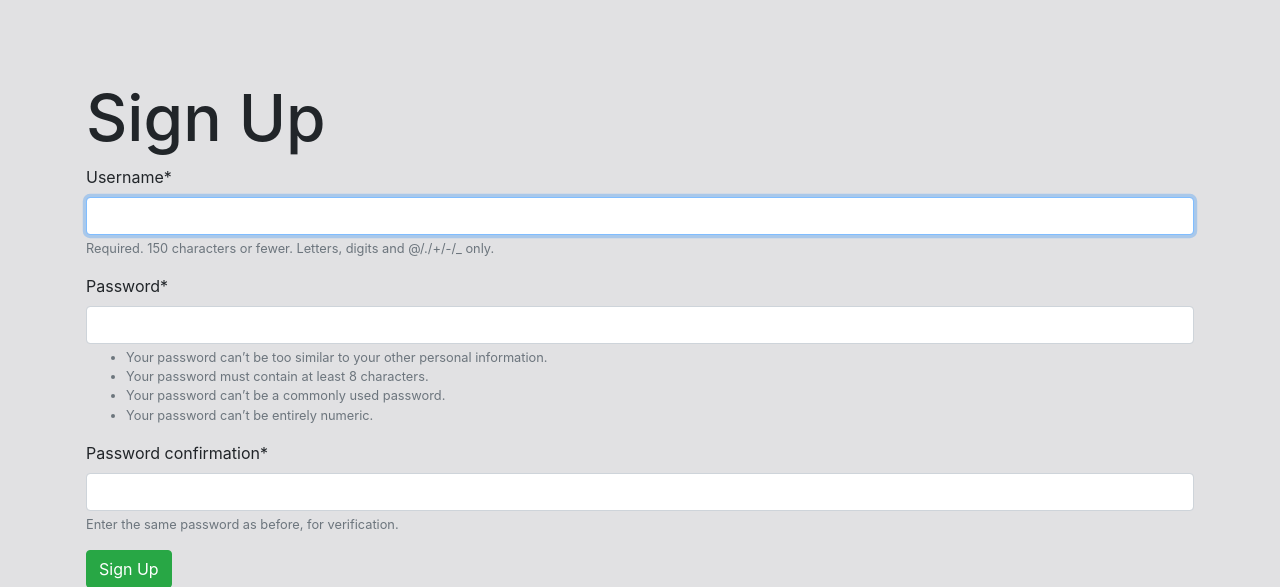
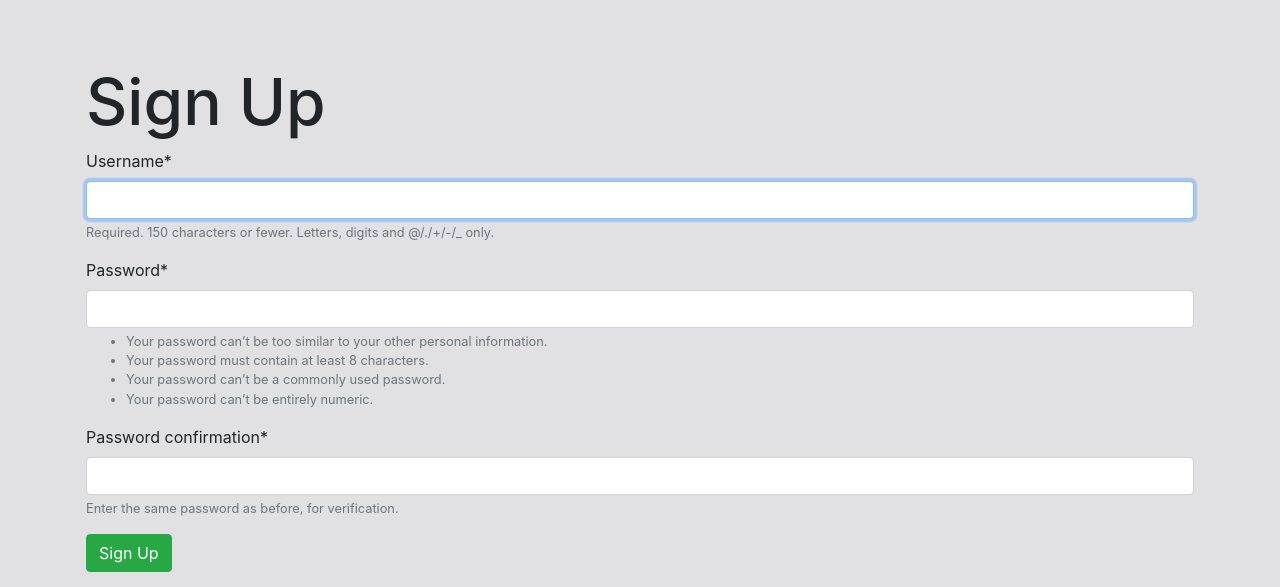
Before and after one commit to mjohnson518/ndc-api, a Django app: page /signup/ in a window 1280 px wide. Shown: the part 62-649 px from the top of the page. Run offline with Django 3.2, Linux system fonts and the light colour scheme; parts of the project's set-up code (start-up, migrations or seed data) failed here and were passed over; some libraries are stand-ins or nearby versions.

Commit message:
style updts

```diff
--- a/static/css/base.css
+++ b/static/css/base.css
@@ -9,7 +9,7 @@ h1 {
 h2 {
   color: #0000000;
   font-size: 64px;
-  padding-top: 1em;
+  padding-top: .75em;
 }
 
 .navbar{
```
